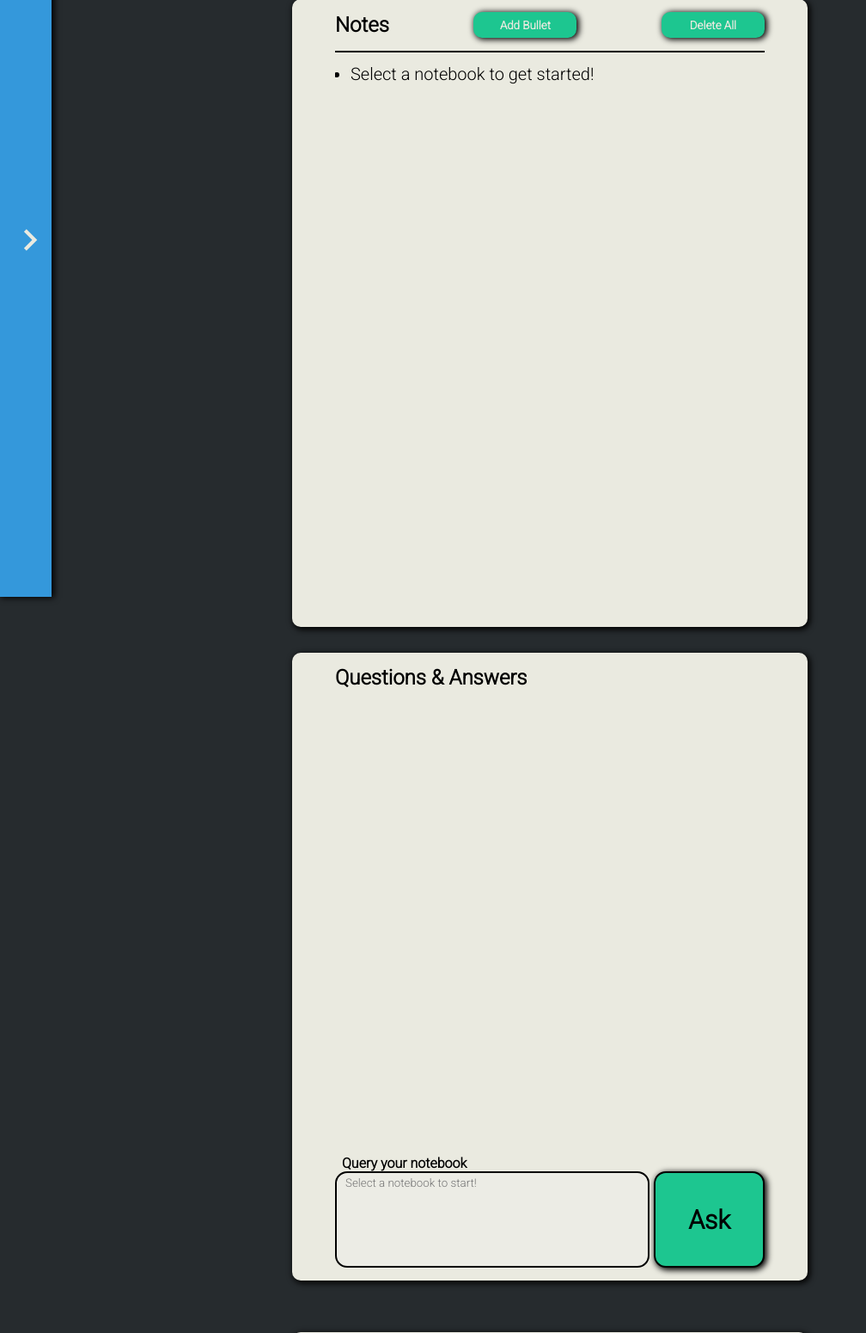
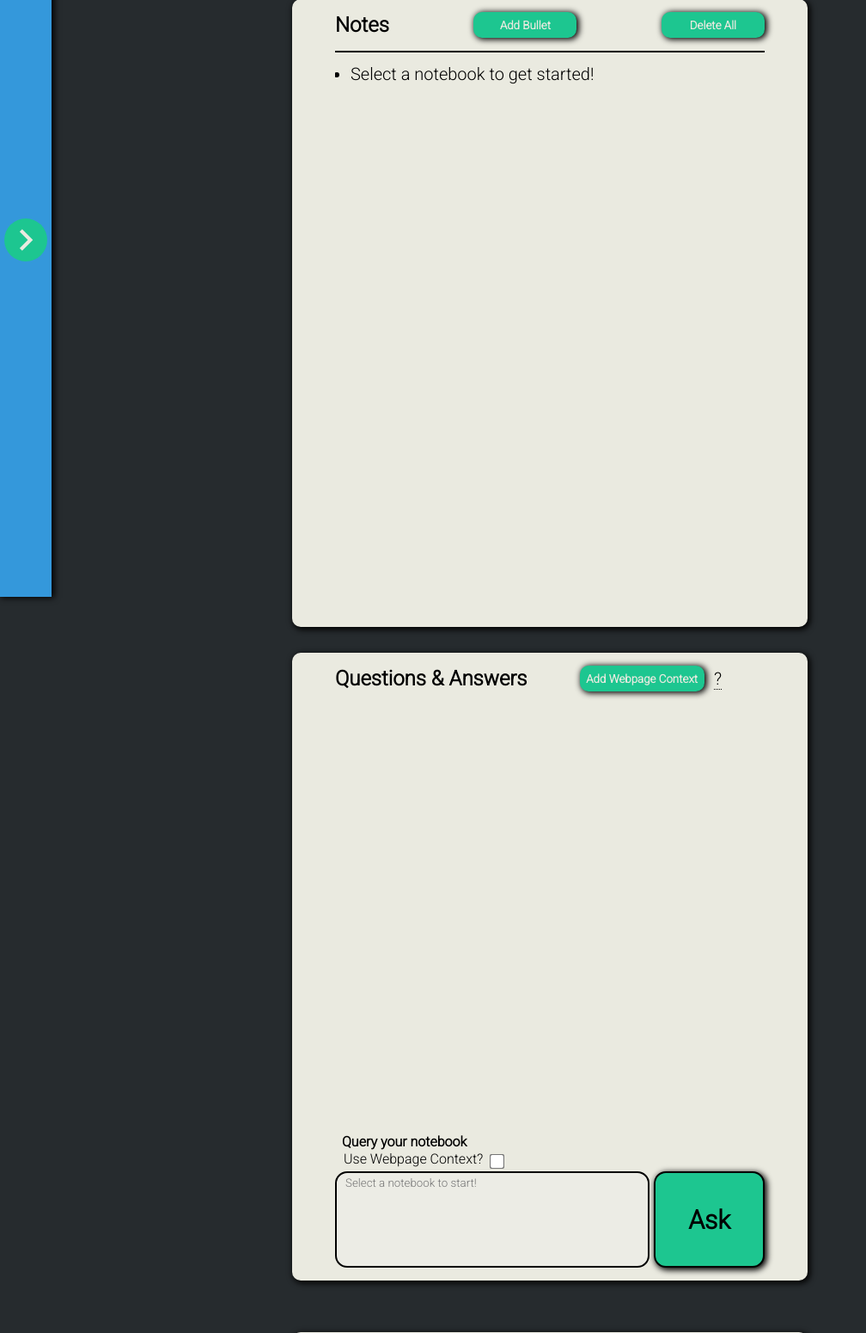
Before and after one commit to trevorengen/TLDR, a Python web app: template flask_app/templates/notebooks.html in a window 1280 px wide. Shown: the part 106-1656 px from the top of the page at 86% size, without its empty margins (0-1008 px from the left). Run offline with Jinja, Linux system fonts and the light colour scheme; the template is opened without the code that fills it, so the values that code supplies are empty; some libraries are stand-ins or nearby versions.

Commit message:
For web scraping queries.

```diff
--- a/flask_app/models/user.py
+++ b/flask_app/models/user.py
@@ -81,6 +81,8 @@ class User:
         if 'email' in data:
             query = 'SELECT * FROM users WHERE email = %(email)s;'
         results = connectToMySQL(DB).query_db(query, data)
+        if len(results) == 0:
+            return False
         user = cls(results[0])
         return user
 
--- a/flask_app/static/css/style.css
+++ b/flask_app/static/css/style.css
@@ -554,18 +554,28 @@ form.row {
     position: relative;
     top: 45%;
     bottom: 50%;
-    left: 10px;
+    left: 5px;
     font-size: 50px;
     color: #EAEAE0;
+    background-color: #1DC690;
+    border-radius: 50%;
+    cursor: pointer;
 }
 
 #arr-left {
     position: relative;
     top: 45%;
     bottom: 50%;
-    left: 450px;
+    left: 430px;
     font-size: 50px;
     color: #EAEAE0;
+    background-color: #1DC690;
+    border-radius: 50%;
+    cursor: pointer;
+}
+
+#arr-left:active, #arr-right:active {
+    background-color: #18a176;
 }
 
 #explanation {
@@ -602,6 +612,72 @@ form.row {
     border-radius: 8px;
     box-shadow: 2px 2px 7px 1px black;
 }
+
+#add-context {
+    margin-left: 30px;
+    margin-right: -20px;
+    width: 145px;
+}
+
+#url-add {
+    margin-top: 15px;
+    margin-bottom: 15px;
+}
+
+.tooltip {
+    position: relative;
+    display: inline-block;
+    border-bottom: 1px dotted black;
+    font-size: 20px;
+    margin-right: 50px;
+  }
+
+  .row-close {
+      display: flex;
+      flex-flow: row nowrap;
+      justify-content: flex-start;
+      align-items: center;
+      margin: 1px 0 5px 10px;
+  }
+
+  .row-close label {
+    margin-right: 10px;
+
+  }
+  .row-close input {
+      transform: scale(1.35);
+      margin-top: 5px;
+  }
+
+  .tooltip .tooltiptext {
+    visibility: hidden;
+    width: 120px;
+    background-color: black;
+    color: #EAEAE0;
+    text-align: center;
+    border-radius: 6px;
+    padding: 5px 0;
+    position: absolute;
+    z-index: 1;
+    top: 150%;
+    left: 50%;
+    margin-left: -60px;
+  }
+
+  .tooltip .tooltiptext::after {
+    content: "";
+    position: absolute;
+    bottom: 100%;
+    left: 50%;
+    margin-left: -5px;
+    border-width: 5px;
+    border-style: solid;
+    border-color: transparent transparent black transparent;
+  }
+
+  .tooltip:hover .tooltiptext {
+    visibility: visible;
+  }
 
 .form-butt:hover {
     background-color: #2b81bb;
--- a/flask_app/static/js/notebooks.js
+++ b/flask_app/static/js/notebooks.js
@@ -52,19 +52,19 @@ $(document).ready(function() {
         });
     })
 
-    $('.notebook-side').mouseleave(function(){
-        container = $(this);
+    $('#arr-left').click(function(){
+        container = $('.notebook-side');
         container.animate({width: '60px'});
         side.hide();
         $('#arr-left').hide();
-        $('#arr-right').fadeIn(1000);
+        $('#arr-right').delay(200).fadeIn(500);
     });
 
-    $('.notebook-side').mouseenter(function(){
-        container = $(this);
+    $('#arr-right').click(function(){
+        container = $('.notebook-side');
         side = $('#side-container');
         container.animate({width: '500px'});
-        $('#arr-left').fadeIn(1000);
+        $('#arr-left').fadeIn(1300);
         $('#arr-right').hide();
         side.fadeIn(1000);
     });
@@ -93,7 +93,8 @@ $(document).ready(function() {
         }
         $('#ask').hide();
         $('.loader').show();
-        $.post('/notebooks/query', { query : myTa })
+        var chkbox = $('#use-url').is(':checked');
+        $.post('/notebooks/query', { query : myTa , checkbox : chkbox})
             .done(function(data) {
                 $('#ask').show();
                 $('.loader').hide();
@@ -135,6 +136,27 @@ $(document).ready(function() {
 
                 $.post('/notebooks/add', { name : text })
                     .done(location.reload());
+            }
+        });
+    });
+
+    $('#add-context').click(function(){
+        var targetDiv = $('#url-add');
+        var newText = $('<input>');
+        newText.attr('type', 'text');
+        newText.css({
+            'width': '80%', 'border': '2px solid black',
+            'border-radius': '4px', 'height': '30px', 'outline': 'none',
+            'padding-left': '3px', 'margin-top': '25px;',
+        });
+        newText.attr('id', 'temp-text');
+        targetDiv.append(newText);
+        newText.focus();
+        newText.on('keypress', function(e) {
+            if(e.which == 13){
+                var text = $('#temp-text').val();
+                $('#temp-text').remove()
+                $.post('/addcontext', {url : text})
             }
         });
     });
--- a/flask_app/templates/notebooks.html
+++ b/flask_app/templates/notebooks.html
@@ -58,11 +58,25 @@
             </div>
             <div class="notebook-list">
                 <div id="main-cont">
-                    <h2 class="head-h2">Questions & Answers</h2>
+                    <div class="row">
+                        <h2 class="head-h2">Questions & Answers</h2>
+                        <button class="notebook-butt" id="add-context">Add Webpage Context</button>
+                        <div class="tooltip">
+                            ?
+                            <span class="tooltiptext">Add a webpage to get better answers!</span>
+                        </div>
+                    </div>
+                    <div id="url-add">
+
+                    </div>
                 </div>
 
 
                 <h4>Query your notebook</h4>
+                <div class="row-close">
+                    <label for="use-url">Use Webpage Context?</label>
+                    <input type="checkbox" name="use-url" id="use-url">
+                </div>
                 <div id="askform">
                     <textarea id="queryta" name="queryta" placeholder="Select a notebook to start!" disabled></textarea>
                     <div class="loader" id="other-loader"></div>
```
Also changed, not shown: flask_app/controllers/notebooks.py (+17 -0 lines), webparse.py (added, +14 -0 lines), 1 other file.
